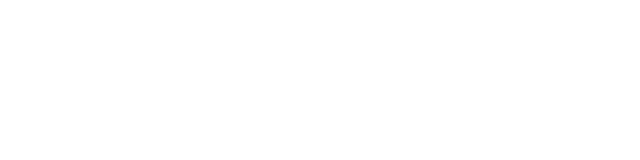
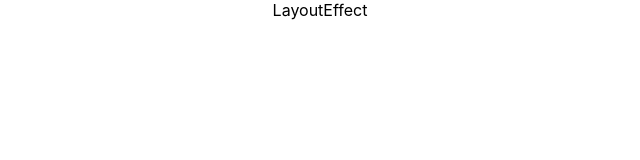
Before and after one commit to cipriancozma/React-Hooks-Simplified, a React (Create React App) app: page / in a window 1280 px wide. Shown: the top 160 px of the page, without its empty margins (320-960 px from the left). Built offline with nearby package versions, Linux system fonts and the light colour scheme.

Commit message:
started useLayoutEffect

```diff
--- a/src/App.js
+++ b/src/App.js
@@ -1,4 +1,5 @@
 import "./App.css";
+import LayoutEffect from "./OptionalHooks/useLayoutEffect/LayoutEffect";
 // import DeferredValue from "./LesserUsedHooks/useDeferredValue/DeferredValue";
 // import Transition from "./LesserUsedHooks/useTransition/Transition";
 // import TodoReducer from "./LesserUsedHooks/useReducer/TodoReducer";
@@ -23,6 +24,7 @@
       {/* <TodoReducer /> */}
       {/* <Transition /> */}
       {/* <DeferredValue /> */}
+      <LayoutEffect />
     </div>
   );
 }
--- /dev/null
+++ b/src/OptionalHooks/useLayoutEffect/LayoutEffect.jsx
@@ -0,0 +1,5 @@
+import React from "react";
+
+export default function LayoutEffect() {
+  return <div>LayoutEffect</div>;
+}
```
